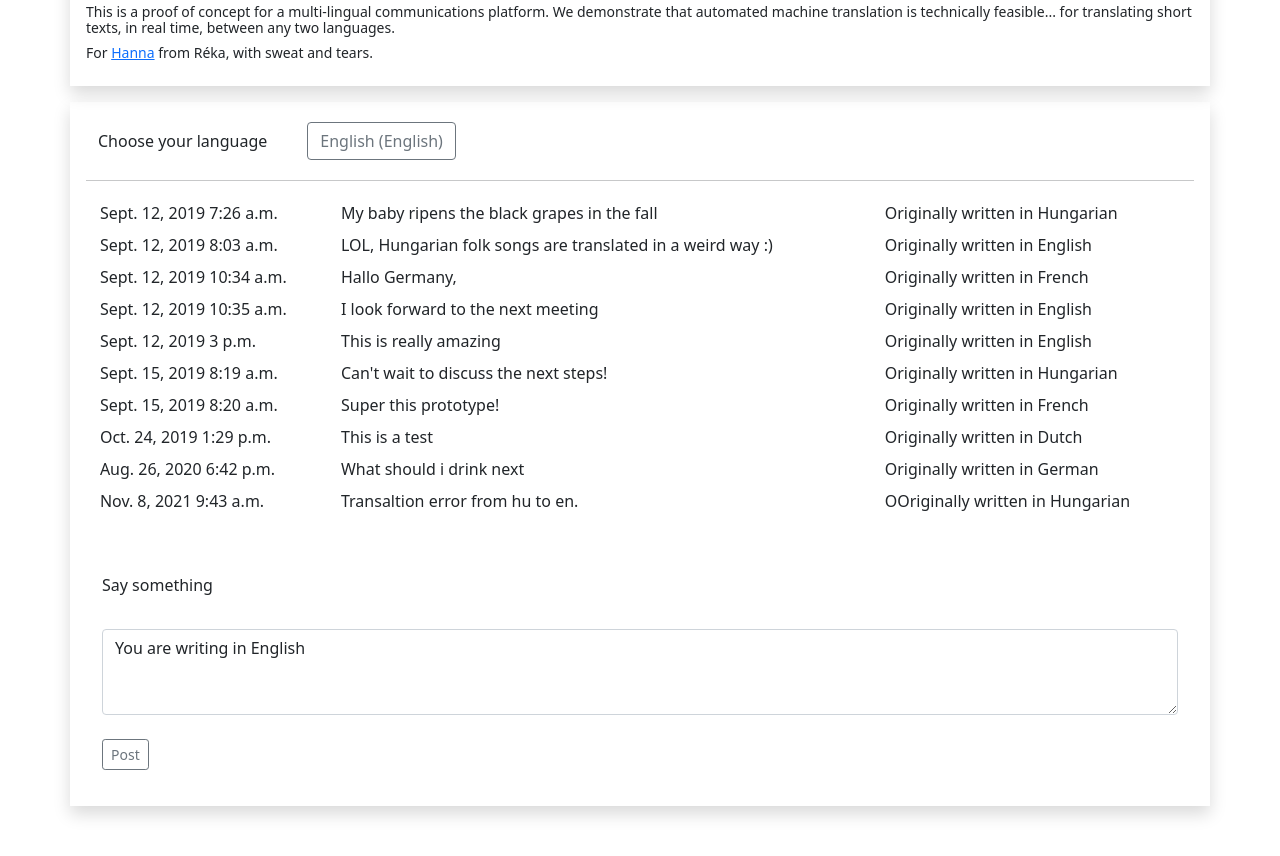
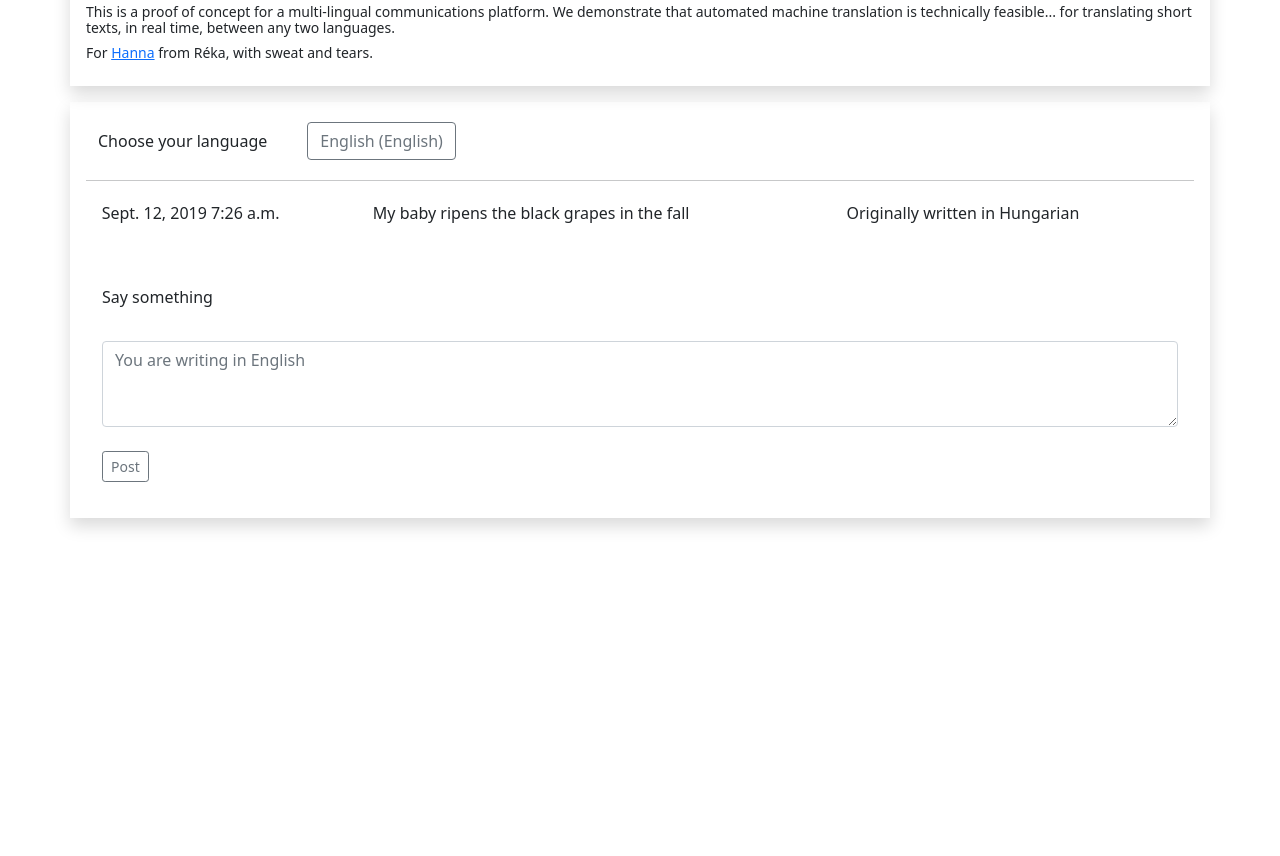
Before and after one commit to szentrek/hannasplayground2.github.io, a plain HTML site: page index.html in a window 1280 px wide. Shown: the part 84-940 px from the top of the page. After the commit the page ends 800 px from the top, so only its background shows below. Drawn offline with nearby package versions, Linux system fonts and the light colour scheme.

Commit message:
Update index.html

```diff
--- a/index.html
+++ b/index.html
@@ -31,8 +31,7 @@
 		<h2>For <a href="https://www.linkedin.com/in/hanna-kollo-a6751718/">Hanna</a> from Réka, with sweat and tears.</h2>
 	</div>
 
-	<div class="container shadow p-3 mb-5">
-
+	<div class="container shadow p-3 mb-3">
 		<table class="table-borderless table-sm">
 			<tbody>
 				<tr>
@@ -46,10 +45,9 @@
 				 </tr>
 			</tbody>
 		</table>
-
 	<hr>
 
-		<table class="table-borderless table-sm table align-top">
+		<table id="grape" class="table-borderless table-sm table align-top">
 			<tbody>
 				<tr>
 				  <th scope="row"></th>
@@ -57,64 +55,12 @@
 				  <td>My baby ripens the black grapes in the fall</td>
 				  <td>Originally written in Hungarian</td>
 				</tr>
-				<tr>
-				  <th scope="row"></th>
-				  <td>Sept. 12, 2019 8:03 a.m.</td>
-				  <td>LOL, Hungarian folk songs are translated in a weird way :)</td>
-				  <td>Originally written in English</td>
-				</tr>
-				<tr>
-				  <th scope="row"></th>
-				  <td>Sept. 12, 2019 10:34 a.m.</td>
-				  <td>Hallo Germany,</td>
-				  <td>Originally written in French</td>
-				</tr>
-				<tr>
-				  <th scope="row"></th>
-				  <td>Sept. 12, 2019 10:35 a.m.</td>
-				  <td>I look forward to the next meeting</td>
-				  <td>Originally written in English</td>
-				</tr>
-				<tr>
-				  <th scope="row"></th>
-				  <td>Sept. 12, 2019 3 p.m.</td>
-				  <td>This is really amazing</td>
-				  <td>Originally written in English</td>
-				</tr>
-				<tr>
-				  <th scope="row"></th>
-				  <td>Sept. 15, 2019 8:19 a.m.</td>
-				  <td>Can't wait to discuss the next steps!</td>
-				  <td>Originally written in Hungarian</td>
-				</tr>
-				<tr>
-				  <th scope="row"></th>
-				  <td>Sept. 15, 2019 8:20 a.m.</td>
-				  <td>Super this prototype!</td>
-				  <td>Originally written in French</td>
-				</tr>
-				<tr>
-				  <th scope="row"></th>
-				  <td>Oct. 24, 2019 1:29 p.m.</td>
-				  <td>This is a test</td>
-				  <td>Originally written in Dutch</td>
-				</tr>
-				<tr>
-				  <th scope="row"></th>
-				  <td>Aug. 26, 2020 6:42 p.m.</td>
-				  <td>What should i drink next</td>
-				  <td>Originally written in German</td>
-				</tr>
-				<tr>
-				  <th scope="row"></th>
-				  <td>Nov. 8, 2021 9:43 a.m.</td>
-				  <td>Transaltion error from hu to en.</td>
-				  <td>OOriginally written in Hungarian</td>
-				</tr>
 			  </tbody>
 		</table>
 
 	<br>
+
+
 
 	<div class="p-3 mb-1">
 		<label for="exampleFormControlInput1" class="form-label">Say something</label>
@@ -122,7 +68,7 @@
 		<br>
 
 		<label for="exampleFormControlTextarea1" class="form-label"></label>
-		<textarea class="form-control" id="exampleFormControlTextarea1" rows="3">You are writing in English</textarea>
+		<textarea class="form-control" id="exampleFormControlTextarea1" rows="3" placeholder="You are writing in English"></textarea>
 
 		<br>
 
```
